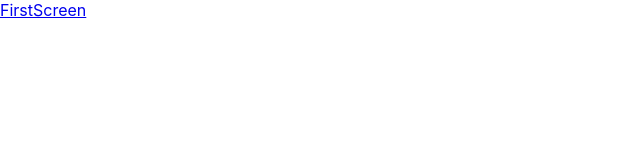
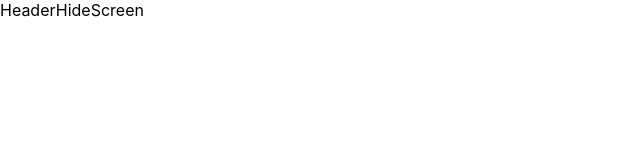
Before and after one commit to sonhoil/reactBootTemplate, a React (Create React App) app in the folder reactBootTemplate/src/webapp/reactspringfront/: page /HeaderHideScreen in a window 1280 px wide. Before the commit this address had no page. Shown: the top 160 px of the page, without its empty margins (0-640 px from the left). Built offline with nearby package versions, Linux system fonts and the light colour scheme.

Commit message:
React 활용 - 2 : React-router-dom(네비게이션) 특정 페이지에서 숨기기

```diff
--- a/reactBootTemplate/src/webapp/reactspringfront/src/App.js
+++ b/reactBootTemplate/src/webapp/reactspringfront/src/App.js
@@ -1,5 +1,7 @@
 import React from 'react';
 import FirstScreen from './Screens/FirstScreen'
+import HeaderHideScreen from './Screens/HeaderHideScreen'
+import Header from './Screens/Header'
 import {
   BrowserRouter as Router,
   Routes,
@@ -11,10 +13,11 @@ function App() {
   return (
     <Router>
           {/* 실제 화면에 보여지는 태그, 클릭 시 주소창이 /FirstScreen으로 이동 */}
-          <Link to="/FirstScreen">FirstScreen</Link>
+          <Header/>
           {/* 주소창 변함에 따라 화면을 해당 주소창에 맞게 변경해준다. */}
           <Routes>
             <Route path="/FirstScreen"  element={<FirstScreen />}></Route>
+            <Route path="/HeaderHideScreen"  element={<HeaderHideScreen />}></Route>
           </Routes>
     </Router>
   );
--- /dev/null
+++ b/reactBootTemplate/src/webapp/reactspringfront/src/Screens/Header.js
@@ -0,0 +1,26 @@
+import React from 'react';
+import {
+    Link,
+    useLocation
+  } from 'react-router-dom';
+
+function Header() {
+    //현재 location 가져오기
+    const locationNow = useLocation();
+
+    //특정 페이지에서 안나오도록 처리
+    if (locationNow.pathname === "/HeaderHideScreen") return null;
+
+    return (
+
+      <div>
+        <Link to="/FirstScreen">FirstScreen</Link>
+        <br></br>
+        <Link to="/HeaderHideScreen">HeaderHideScreen</Link>
+      </div>
+
+    );
+  }
+
+
+export default Header;
--- /dev/null
+++ b/reactBootTemplate/src/webapp/reactspringfront/src/Screens/HeaderHideScreen.js
@@ -0,0 +1,11 @@
+import React from 'react';
+
+function HeaderHideScreen() {
+
+    return (
+        <div>
+            HeaderHideScreen
+        </div>
+    );
+  }
+export default HeaderHideScreen;
```
